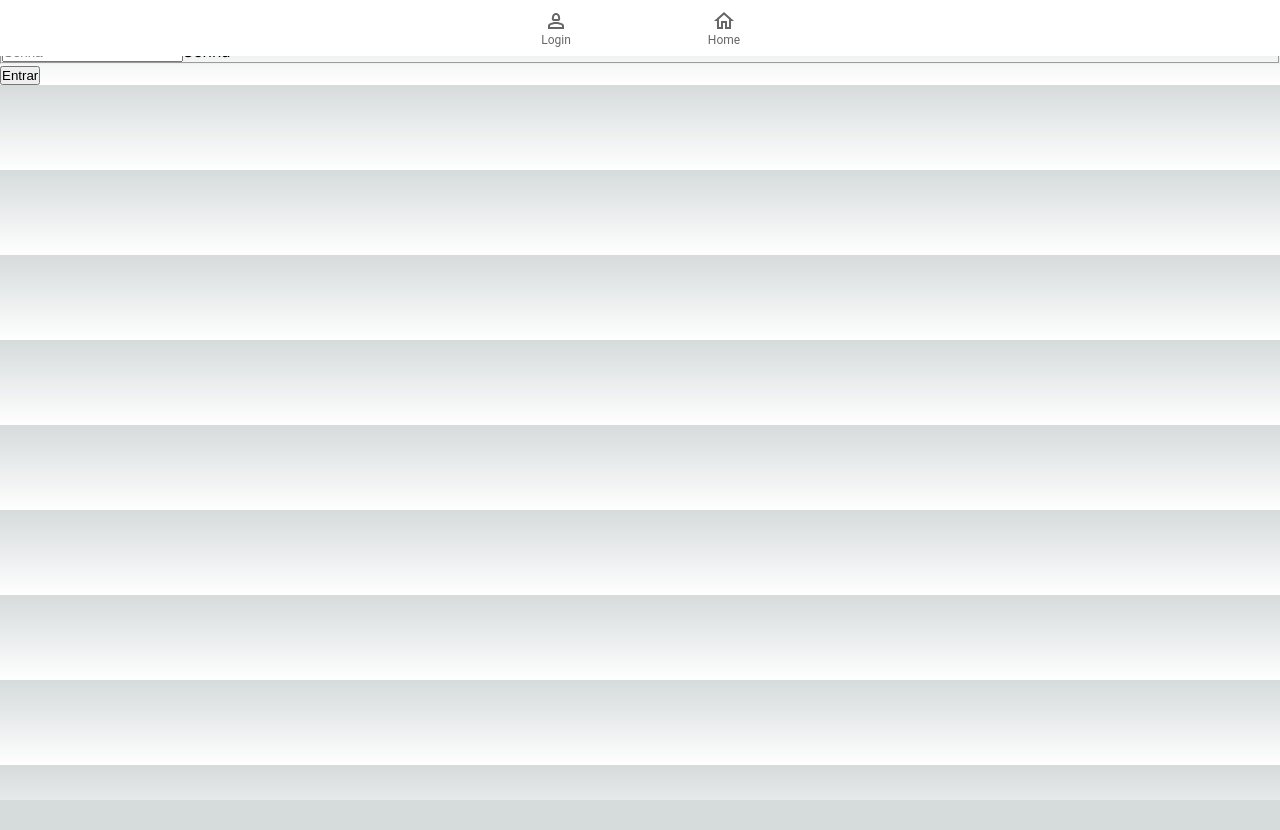
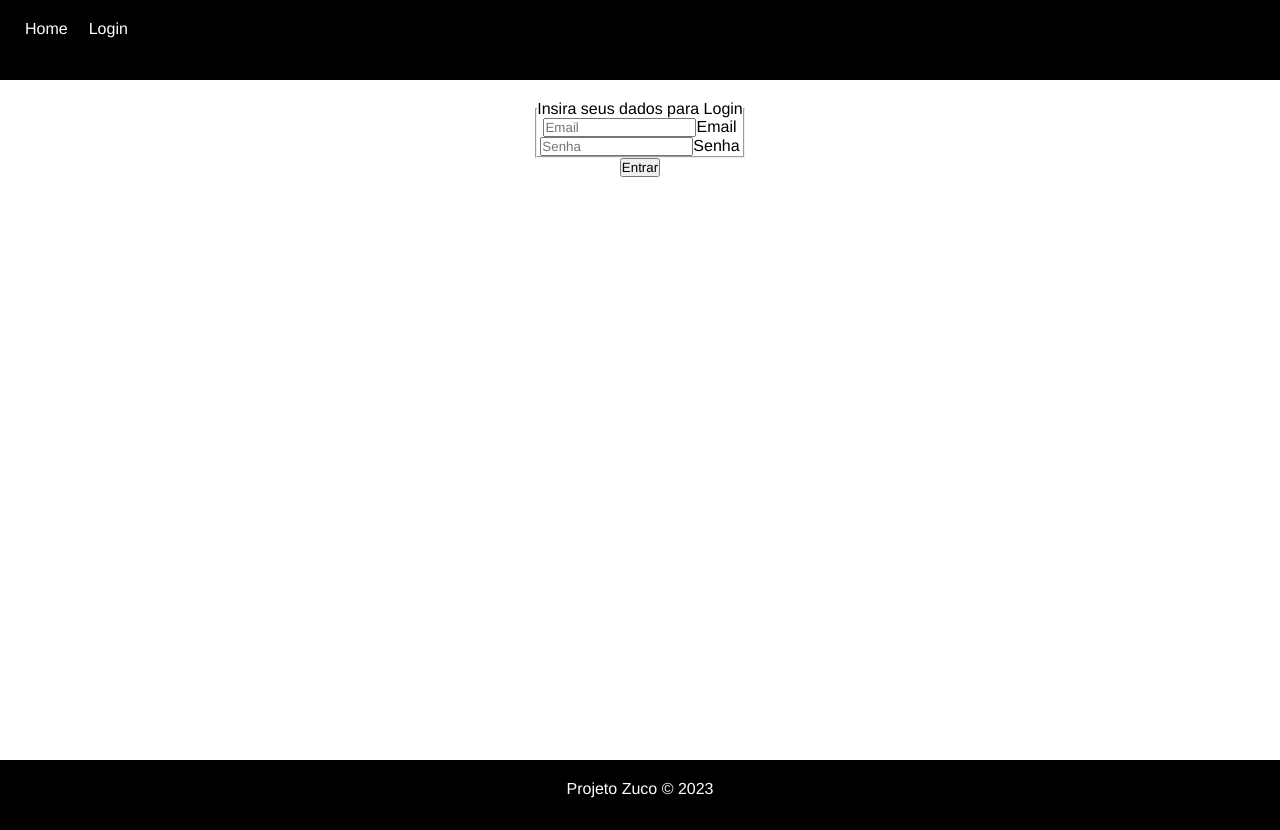
Before and after one commit to morrid0/scored, a Next.js app: page /login in a window 1280 px wide. Before the commit the page ends 800 px from the top, so only its background shows below. Built offline with nearby package versions, Linux system fonts and the light colour scheme.

Commit message:
Reestruturando o código: Remoção do MUI, criando arquivos .module.css… (#7)
* Reestruturando o código: Remoção do MUI, criando arquivos .module.css, criação do componente Header

* Removendo linhas extras

```diff
--- a/src/app/components/footer/Footer.tsx
+++ b/src/app/components/footer/Footer.tsx
@@ -1,32 +1,11 @@
-"use client";
-
-import { BottomNavigation, BottomNavigationAction } from "@mui/material";
-import { useState } from "react";
-import { HomeOutlined, Person2Outlined } from "@mui/icons-material";
-import { useRouter } from "next/navigation";
-import { HOME_PAGE_ROUTE, LOGIN_PAGE_ROUTE } from "@/constants/navigation";
+import styles from "../../styles/Footer.module.css";
 
 export const Footer = () => {
-  const [value, setValue] = useState("");
-  const router = useRouter();
-
   return (
-    <BottomNavigation
-      showLabels
-      value={value}
-      onChange={(event, newValue) => {
-        setValue(newValue);
-        router.push(newValue);
-      }}
-      sx={{
-        width: "100%",
-        position: "fixed",
-        bottom: { xs: 0, sm: "unset" },
-        top: { xs: "unset", sm: 0 },
-      }}
-    >
-      <BottomNavigationAction value={LOGIN_PAGE_ROUTE} label="Login" icon={<Person2Outlined />} />
-      <BottomNavigationAction value={HOME_PAGE_ROUTE} label="Home" icon={<HomeOutlined />} />
-    </BottomNavigation>
+    <footer className={styles.footer}>
+      <p>Projeto Zuco &copy; 2023</p>
+    </footer>
   );
 };
+
+export default Footer;
--- /dev/null
+++ b/src/app/components/header/Header.tsx
@@ -0,0 +1,18 @@
+import Link from "next/link";
+import styles from "../../styles/Navbar.module.css";
+
+export const Header = () => {
+  return (
+    <header>
+      <ul className={styles.navbar}>
+        <li>
+          <Link href="/">Home</Link>
+        </li>
+        <li>
+          <Link href="/login">Login</Link>
+        </li>
+      </ul>
+    </header>
+  );
+};
+export default Header;
--- a/src/app/globals.css
+++ b/src/app/globals.css
@@ -1,107 +1,5 @@
-:root {
-  --max-width: 1100px;
-  --border-radius: 12px;
-  --font-mono: ui-monospace, Menlo, Monaco, 'Cascadia Mono', 'Segoe UI Mono',
-    'Roboto Mono', 'Oxygen Mono', 'Ubuntu Monospace', 'Source Code Pro',
-    'Fira Mono', 'Droid Sans Mono', 'Courier New', monospace;
-
-  --foreground-rgb: 0, 0, 0;
-  --background-start-rgb: 214, 219, 220;
-  --background-end-rgb: 255, 255, 255;
-
-  --primary-glow: conic-gradient(
-    from 180deg at 50% 50%,
-    #16abff33 0deg,
-    #0885ff33 55deg,
-    #54d6ff33 120deg,
-    #0071ff33 160deg,
-    transparent 360deg
-  );
-  --secondary-glow: radial-gradient(
-    rgba(255, 255, 255, 1),
-    rgba(255, 255, 255, 0)
-  );
-
-  --tile-start-rgb: 239, 245, 249;
-  --tile-end-rgb: 228, 232, 233;
-  --tile-border: conic-gradient(
-    #00000080,
-    #00000040,
-    #00000030,
-    #00000020,
-    #00000010,
-    #00000010,
-    #00000080
-  );
-
-  --callout-rgb: 238, 240, 241;
-  --callout-border-rgb: 172, 175, 176;
-  --card-rgb: 180, 185, 188;
-  --card-border-rgb: 131, 134, 135;
+* {
+    padding: 0;
+    margin: 0;
+    font-family: Helvetica;
 }
-
-@media (prefers-color-scheme: dark) {
-  :root {
-    --foreground-rgb: 255, 255, 255;
-    --background-start-rgb: 0, 0, 0;
-    --background-end-rgb: 0, 0, 0;
-
-    --primary-glow: radial-gradient(rgba(1, 65, 255, 0.4), rgba(1, 65, 255, 0));
-    --secondary-glow: linear-gradient(
-      to bottom right,
-      rgba(1, 65, 255, 0),
-      rgba(1, 65, 255, 0),
-      rgba(1, 65, 255, 0.3)
-    );
-
-    --tile-start-rgb: 2, 13, 46;
-    --tile-end-rgb: 2, 5, 19;
-    --tile-border: conic-gradient(
-      #ffffff80,
-      #ffffff40,
-      #ffffff30,
-      #ffffff20,
-      #ffffff10,
-      #ffffff10,
-      #ffffff80
-    );
-
-    --callout-rgb: 20, 20, 20;
-    --callout-border-rgb: 108, 108, 108;
-    --card-rgb: 100, 100, 100;
-    --card-border-rgb: 200, 200, 200;
-  }
-}
-
-* {
-  box-sizing: border-box;
-  padding: 0;
-  margin: 0;
-}
-
-html,
-body {
-  max-width: 100vw;
-  overflow-x: hidden;
-}
-
-body {
-  color: rgb(var(--foreground-rgb));
-  background: linear-gradient(
-      to bottom,
-      transparent,
-      rgb(var(--background-end-rgb))
-    )
-    rgb(var(--background-start-rgb));
-}
-
-a {
-  color: inherit;
-  text-decoration: none;
-}
-
-@media (prefers-color-scheme: dark) {
-  html {
-    color-scheme: dark;
-  }
-}
--- a/src/app/layout.tsx
+++ b/src/app/layout.tsx
@@ -2,6 +2,8 @@ import "./globals.css";
 import { Inter } from "next/font/google";
 import { Footer } from "@/app/components/footer/Footer";
 import { Metadata } from "next";
+import styles from "./styles/MainContainer.module.css";
+import Header from "@/app/components/header/Header";
 
 const inter = Inter({ subsets: ["latin"] });
 
@@ -12,12 +14,11 @@ export const metadata: Metadata = {
 
 export const RootLayout = ({ children }: { children: React.ReactNode }) => {
   return (
-    <html lang="en">
-      <body className={inter.className}>
-        {children}
-        <Footer />
-      </body>
-    </html>
+    <>
+      <Header />
+      <div className={styles.container}>{children}</div>
+      <Footer />
+    </>
   );
 };
 
--- a/src/app/login/page.tsx
+++ b/src/app/login/page.tsx
@@ -5,6 +5,8 @@ export const metadata: Metadata = {
   title: "Login",
 };
 
-export default function Page() {
+export const Page = () => {
   return <LoginForm />;
-}
+};
+
+export default Page;
--- /dev/null
+++ b/src/app/styles/Footer.module.css
@@ -0,0 +1,9 @@
+.footer {
+    background-color: black;
+    color: white;
+    display: flex;
+    min-height: 30px;
+    justify-content: center;
+    align-content: center;
+    padding: 20px;
+}
--- /dev/null
+++ b/src/app/styles/MainContainer.module.css
@@ -0,0 +1,7 @@
+.container {
+    display: flex;
+    min-height: 80vh;
+    padding: 20px;
+    text-align: center;
+    justify-content: center;
+}
--- /dev/null
+++ b/src/app/styles/Navbar.module.css
@@ -0,0 +1,18 @@
+.navbar {
+    background-color: black;
+    display: flex;
+    min-height: 5vh;
+    padding: 20px;
+}
+
+.navbar a {
+    text-decoration: none;
+    color: white;
+    margin-left: 5px;
+    margin-right: 1em;
+    transition: 0.3s;
+}
+
+.navbar a:hover {
+    color: red;
+}
```
